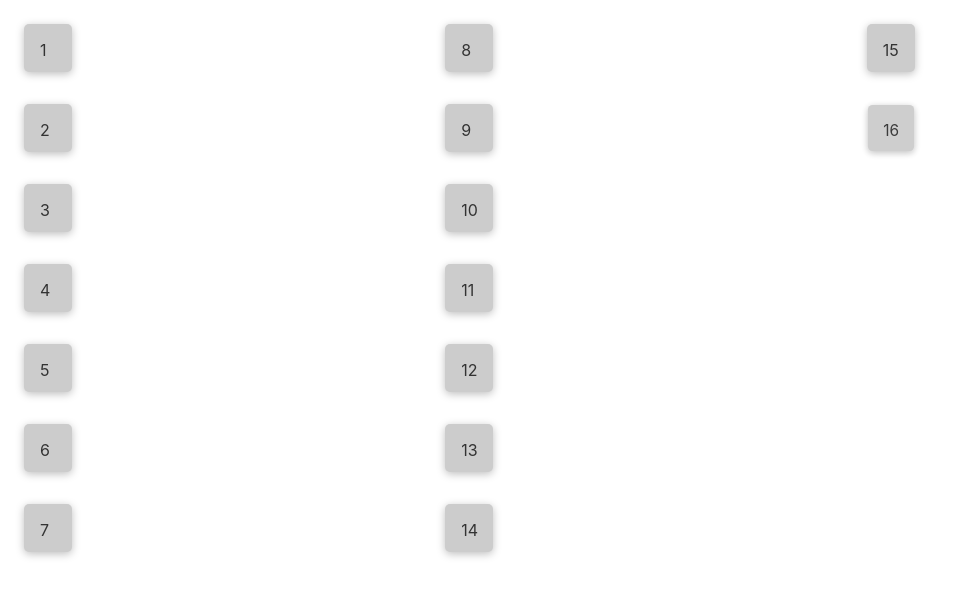
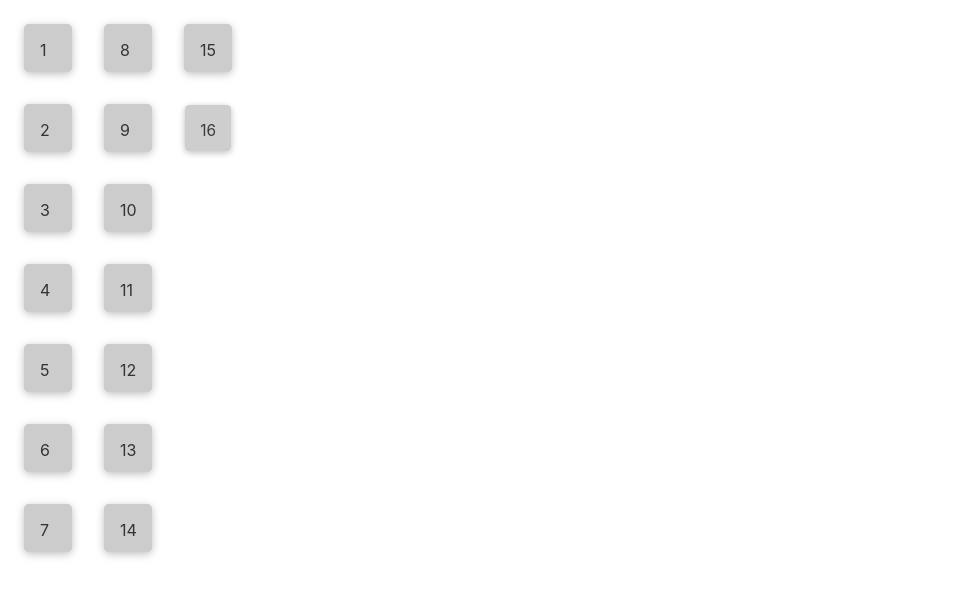
Before and after one commit to all-the-planet/earth-innovates-animations, a Svelte app: page / in a window 1280 px wide. Shown: the top 596 px of the page, without its empty margins (0-962 px from the left). Built offline with nearby package versions, Linux system fonts and the light colour scheme.

Commit message:
align content start

```diff
--- a/src/App.svelte
+++ b/src/App.svelte
@@ -54,6 +54,7 @@
     display: flex;
     flex-direction: column;
     flex-wrap: wrap;
+    align-content: start;
   }
 </style>
 
```
